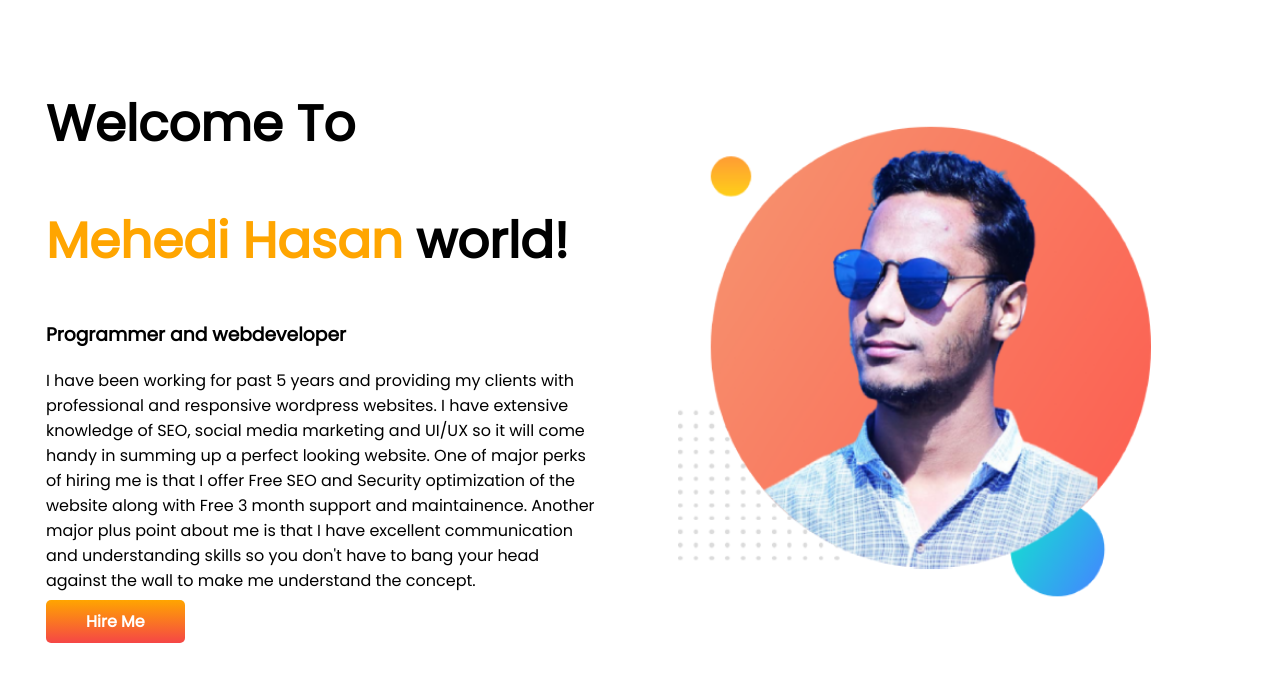
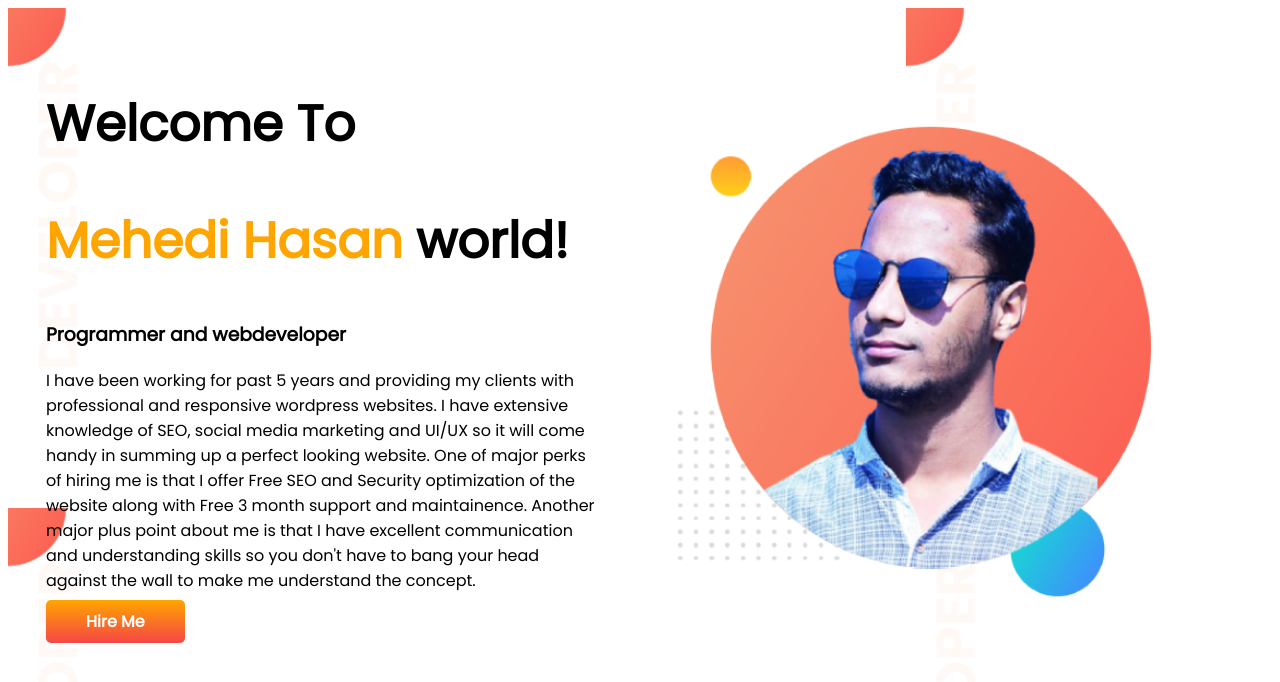
Before and after one commit to Babu24/developer-portfolio, a plain HTML site: page index.html in a window 1280 px wide. Drawn offline with Linux system fonts and the light colour scheme.

Commit message:
top banner background added

```diff
--- a/index.html
+++ b/index.html
@@ -13,7 +13,7 @@
 </head>
 
 <body>
-    <section>
+    <section class="top-banner">
         <div class="half-width">
             <h1>Welcome To</h1>
             <h1><span class="orange-color">Mehedi Hasan</span> world!</h1>
--- a/style.css
+++ b/style.css
@@ -31,3 +31,7 @@ section {
     font-weight: 700;
     border-radius: 5px;
 }
+
+.top-banner {
+    background-image: url(images/top-banner.png);
+}
```
